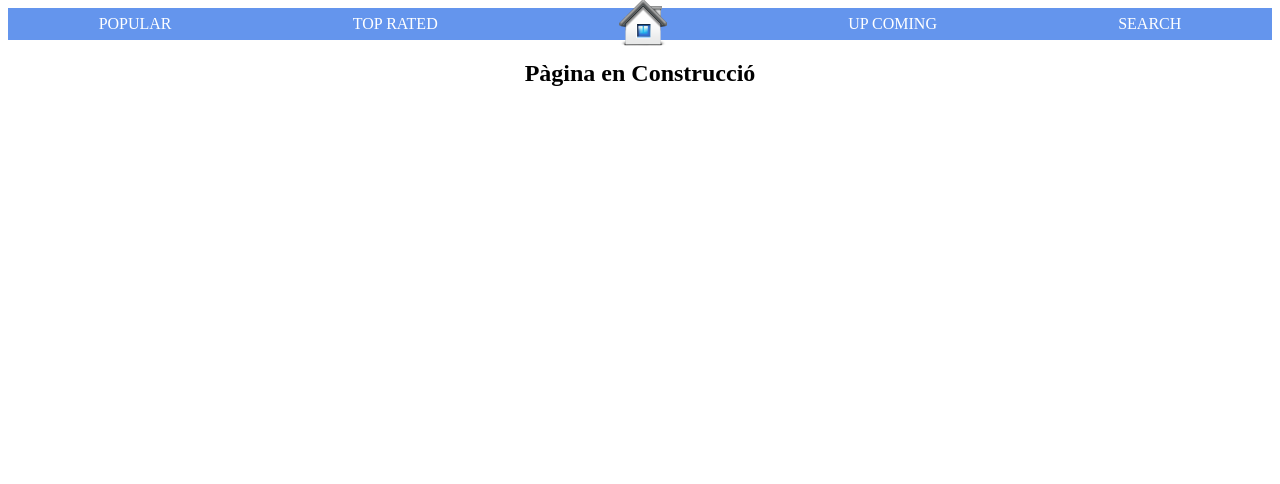
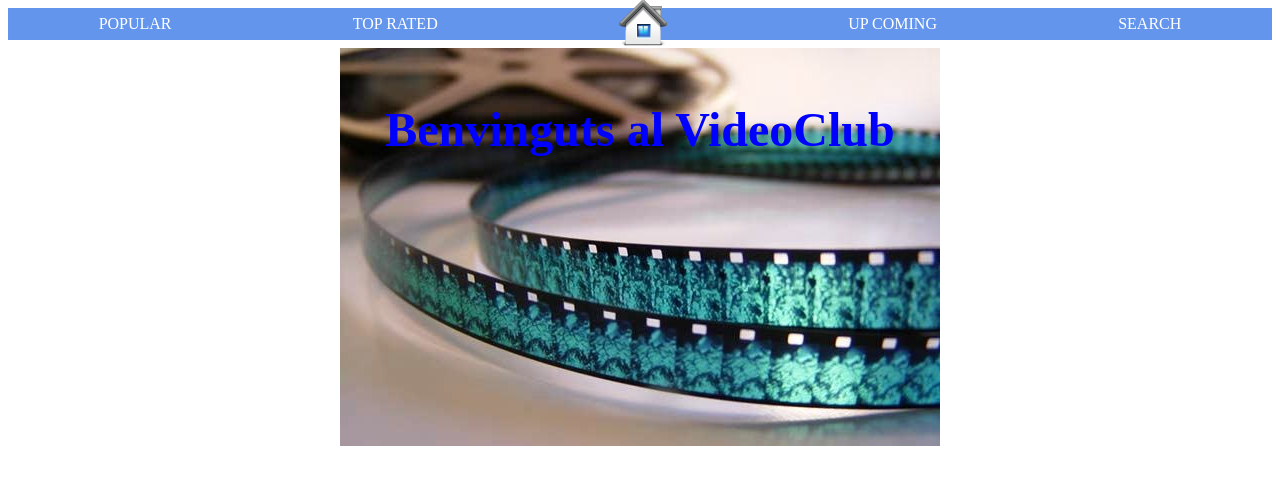
Before and after one commit to vbellverf/CursBootcamp, a React (Vite) app in the folder cursBootcamp/: page / in a window 1280 px wide. Shown: the top 484 px of the page. Built offline with nearby package versions, Linux system fonts and the light colour scheme.

Commit message:
todo menos el search

```diff
--- a/cursBootcamp/src/App.jsx
+++ b/cursBootcamp/src/App.jsx
@@ -5,6 +5,7 @@ import Popular from './pages/Popular/Popular'
 import TopRated from './pages/TopRated/TopRated'
 import Header from './common/Header/Header'
 import UpComing from "./pages/UpComing/UpComing";
+import Principal from "./pages/Principal/Principal"
 
 // Desactivem el arxiu css
 //import './App.css'
@@ -20,6 +21,7 @@ function App() {
         </header>
         <section>
           <Routes>
+            <Route path="/" element={<Principal />} />
             <Route path="/popular" element={<Popular />} />
             <Route path="/toprated" element={<TopRated />} />
             <Route path="/upcoming" element={<UpComing />} />
--- /dev/null
+++ b/cursBootcamp/src/pages/Principal/Principal.css
@@ -0,0 +1,26 @@
+.container {
+    margin-top: 0.5em;
+    padding: 0;
+    height: 400px;
+    display: flex;
+    flex-direction: column;
+    justify-items: center;
+    align-items: center;
+}
+
+.fondo {
+    display: flex;
+    flex-direction: column;
+    justify-items: center;
+    align-items: center;
+    width: 600px;
+}
+
+.original {
+    display: flex;
+    height: 2em;
+    z-index: 1;
+    color: blue;
+    font-size: 2em;
+    margin-top: -12em;
+}
--- /dev/null
+++ b/cursBootcamp/src/pages/Principal/Principal.jsx
@@ -0,0 +1,19 @@
+import './Principal.css'
+
+export default function Principal() {
+
+
+    return (
+        <div className="container">
+            <div className="fondo">
+                <img src={"./public/benvinguts.jpg"} alt="Inici" />
+                <div className="original">
+                    <h1>Benvinguts al VideoClub</h1>
+                </div>
+
+            </div>
+
+
+        </div>
+    )
+};
```
Also changed, not shown: cursBootcamp/public/benvinguts.jpg (added), 1 other file (tests, documents, lock files or other folders).
